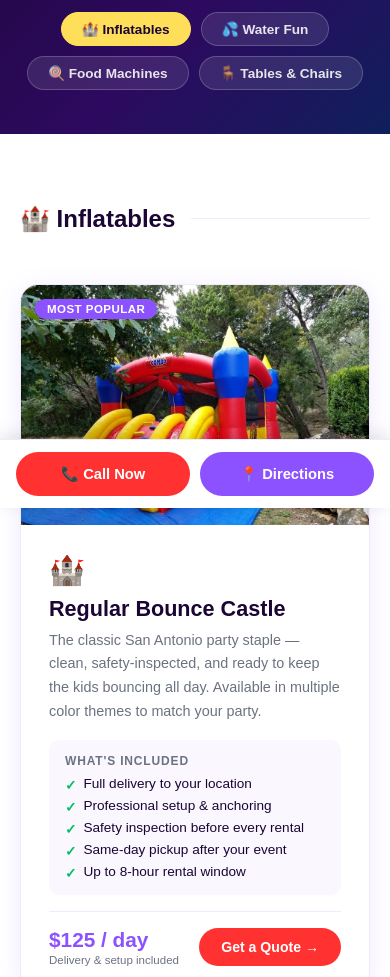
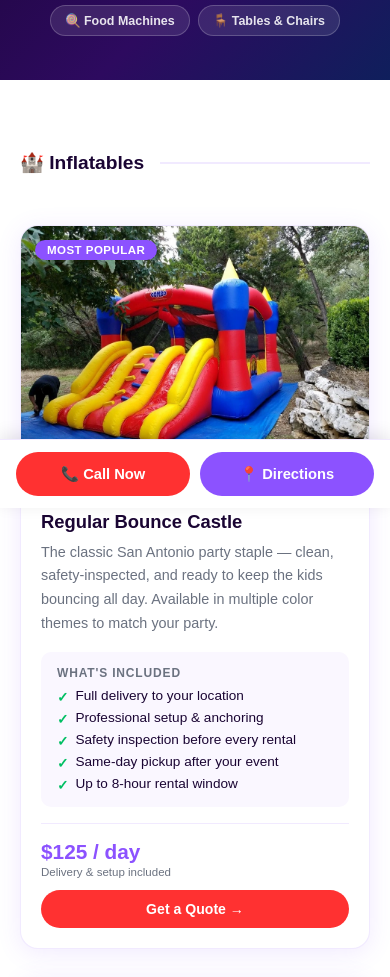
Before and after one commit to kalnyesGrowth/bouncers-rus-demo, a plain HTML site: page inventory.html in a window 390 px wide. Shown: the part 336-1313 px from the top of the page. Drawn offline with Linux system fonts and the light colour scheme; a web font is replaced by a local one.

Commit message:
Fix inventory card layout on desktop and mobile
- Desktop: inv-grid is now single-column so each card spans full width;
  image column 400px + flex text body with ample reading space
- Mobile ≤768px: card stacks vertically (image on top, text below),
  CTA button goes full-width, price row stacks
- Filter bar and hero text scale down at 640px

Co-Authored-By: Claude Sonnet 4.6 <noreply@anthropic.com>

```diff
--- a/inventory.html
+++ b/inventory.html
@@ -83,12 +83,12 @@
 
     /* ===== INVENTORY GRID ===== */
     .inv-section { padding: 72px 0 80px; }
-    .inv-grid { display: grid; grid-template-columns: repeat(2, 1fr); gap: 40px; margin-top: 52px; }
+    .inv-grid { display: grid; grid-template-columns: 1fr; gap: 28px; margin-top: 52px; }
 
     /* ===== PRODUCT CARD ===== */
-    .prod-card { background: var(--card); border: 1.5px solid var(--border); border-radius: var(--radius); overflow: hidden; box-shadow: var(--shadow); display: grid; grid-template-columns: 380px 1fr; transition: box-shadow .22s, transform .22s; scroll-margin-top: 90px; }
+    .prod-card { background: var(--card); border: 1.5px solid var(--border); border-radius: var(--radius); overflow: hidden; box-shadow: var(--shadow); display: grid; grid-template-columns: 400px 1fr; transition: box-shadow .22s, transform .22s; scroll-margin-top: 90px; }
     .prod-card:hover { box-shadow: var(--shadow-lg); transform: translateY(-4px); }
-    .prod-img-wrap { position: relative; overflow: hidden; height: 100%; min-height: 260px; }
+    .prod-img-wrap { position: relative; overflow: hidden; height: 100%; min-height: 280px; }
     .prod-img-wrap img { width: 100%; height: 100%; object-fit: cover; transition: transform .4s ease; }
     .prod-card:hover .prod-img-wrap img { transform: scale(1.06); }
     .prod-avail { position: absolute; top: 14px; left: 14px; background: var(--green); color: #fff; font-size: .72rem; font-weight: 700; padding: 4px 12px; border-radius: 50px; letter-spacing: .04em; text-transform: uppercase; }
@@ -139,17 +139,27 @@
     .ms-dir { background: var(--primary); color: #fff; }
 
     /* ===== RESPONSIVE ===== */
-    @media (max-width: 1000px) {
-      .inv-grid { grid-template-columns: 1fr; }
+    @media (max-width: 900px) {
+      .footer-grid { grid-template-columns: 1fr 1fr; }
+    }
+    @media (max-width: 768px) {
+      /* Stack card: image on top, body below */
       .prod-card { grid-template-columns: 1fr; }
-      .prod-img-wrap { height: 240px; min-height: unset; }
-      .footer-grid { grid-template-columns: 1fr 1fr; }
+      .prod-img-wrap { height: 220px; min-height: unset; }
+      .prod-body { padding: 22px 20px 20px; }
+      .prod-body h2 { font-size: 1.15rem; }
+      .prod-price-row { flex-direction: column; align-items: flex-start; gap: 12px; }
+      .prod-cta { width: 100%; text-align: center; justify-content: center; }
+      .category-heading h3 { font-size: 1.2rem; }
     }
     @media (max-width: 640px) {
       .nav-links { display: none; }
       .hamburger { display: flex; }
       .footer-grid { grid-template-columns: 1fr; }
-      .inv-hero h1 { font-size: 1.9rem; }
+      .inv-hero h1 { font-size: 1.8rem; }
+      .inv-hero p { font-size: .92rem; }
+      .inv-filter-bar { gap: 8px; }
+      .filter-btn { font-size: .78rem; padding: 7px 14px; }
     }
   </style>
 </head>
```
